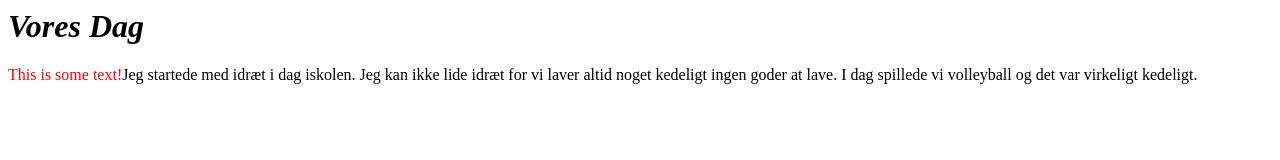
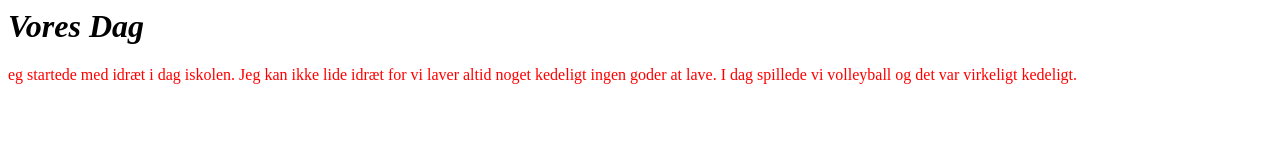
Before and after one commit to LortenDK/LortenDK.github.io, a plain HTML site: page index.html in a window 1280 px wide. Drawn offline with Linux system fonts and the light colour scheme.

Commit message:
Update index.html

```diff
--- a/index.html
+++ b/index.html
@@ -8,9 +8,9 @@
 
   <h1><i>Vores Dag</i> </h1>
 
-<p> <font color="red">This is some text!</font>Jeg startede med idræt i dag iskolen. Jeg kan ikke lide idræt for vi laver altid noget kedeligt ingen goder at lave.
+<p> <font color="red">eg startede med idræt i dag iskolen. Jeg kan ikke lide idræt for vi laver altid noget kedeligt ingen goder at lave.
 I dag spillede vi volleyball og det var virkeligt kedeligt.
- </font> </p>
+</font> </p>
 
 
   </body>
```
